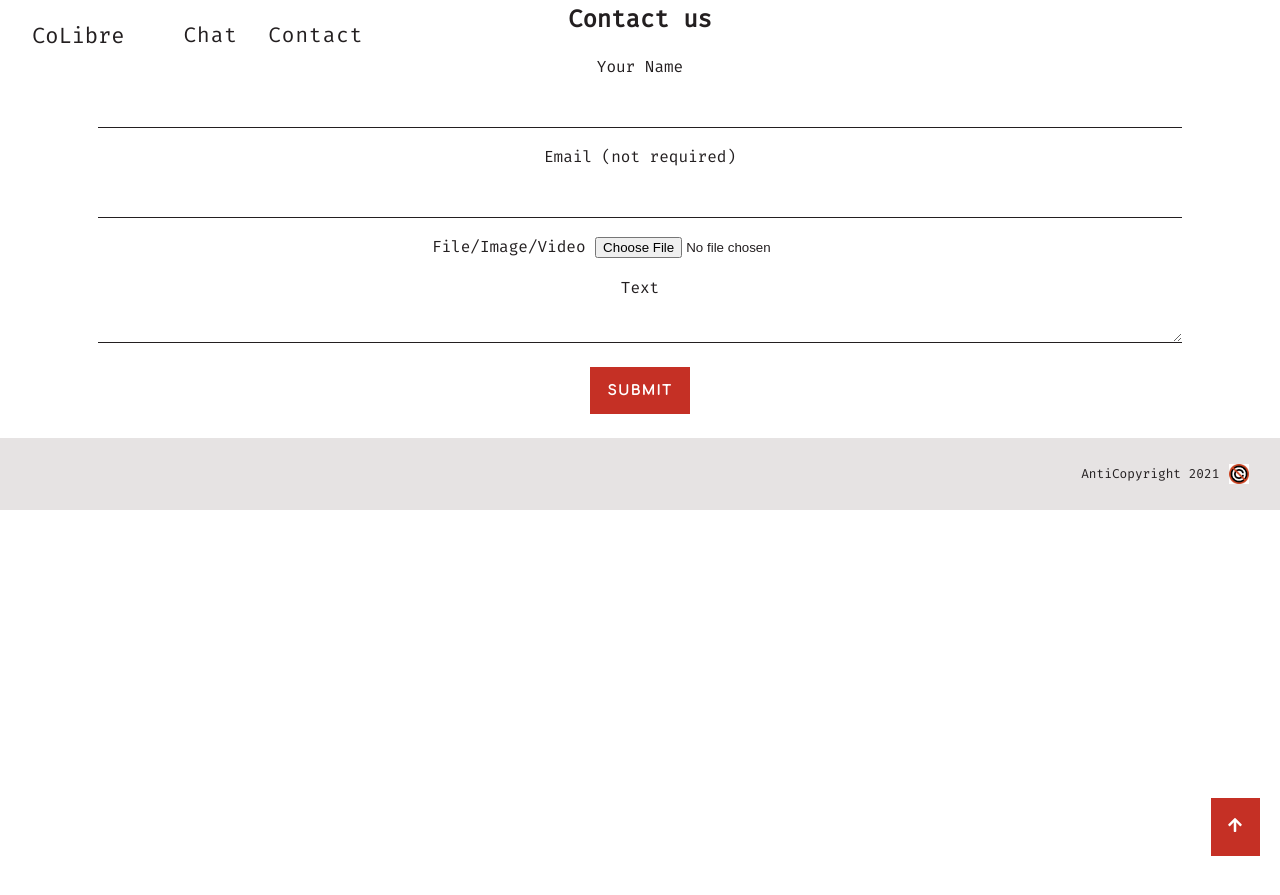
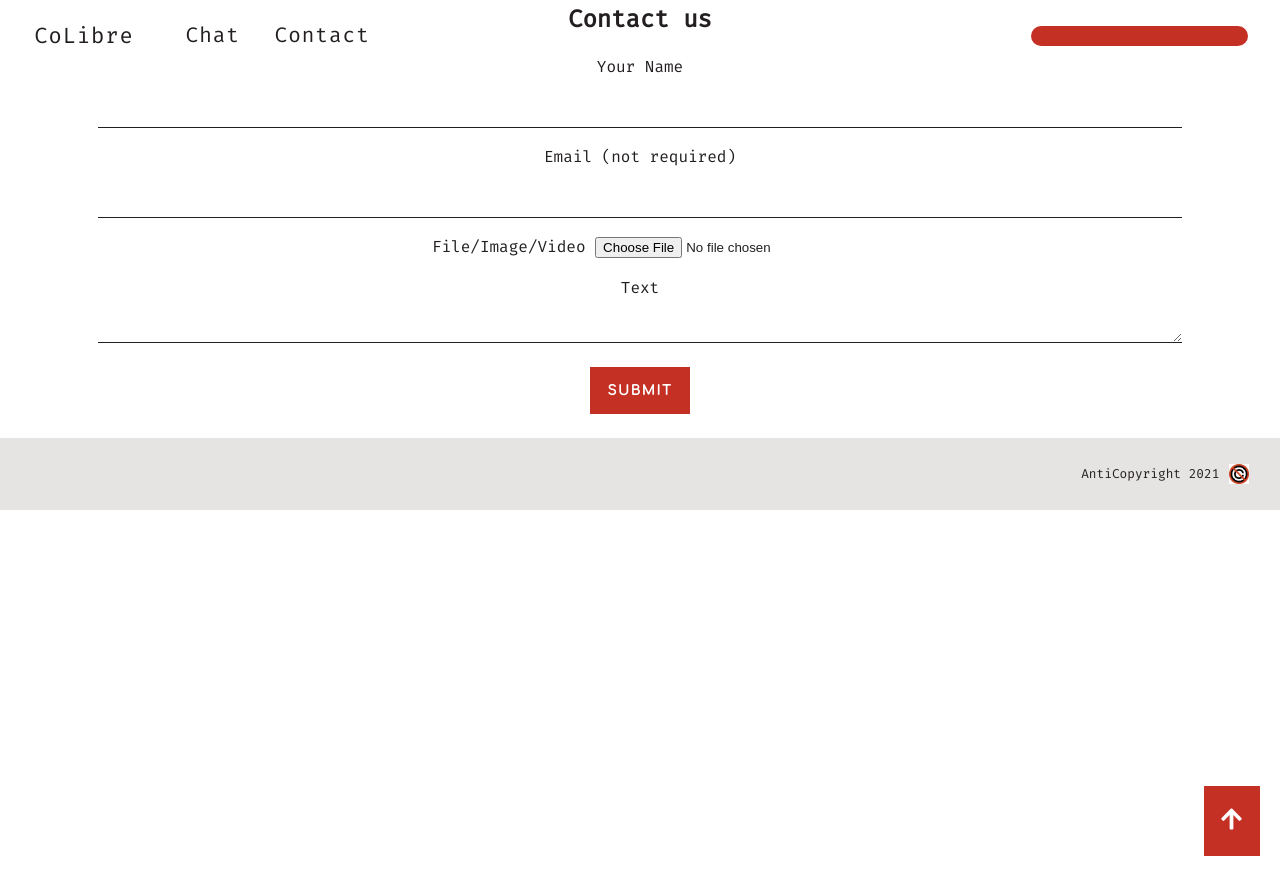
Before and after one commit to colibreradio/colibreradiotest, a Jekyll site: the page built from contact.markdown, in a window 1280 px wide. Shown: the top 895 px of the page. Built offline with Jekyll 4.4.1, drawn with Linux system fonts in a browser that asks for light colours; nearby versions of some CDN libraries; a script that is not in the unit is left out.

Commit message:
Update styles.css

```diff
--- a/css/styles.css
+++ b/css/styles.css
@@ -42,16 +42,29 @@
   width: 100%;
 }
 
+
 a {
+  color: var(--primary-color);
+  font-size: 1.5em;
+  letter-spacing: 1px;
   text-decoration: none;
+  border-bottom: 1pz solid transparent;
+  padding: 0.1em 0.1em;
+  transition: border-bottom 0.3s cubic-bezier(0.215, 0.61, 0.355, 1),
+    color 0.3s cubic-bezier(0.215, 0.61, 0.355, 1);
+}
+
+a:hover {
+  color: var(--secondary-color);
+  border-bottom: 1px solid var(--secondary-color);
+}
+
+h1,
+h3 {
   color: var(--light-color);
 }
 
-h1, h3 {
-  color: var(--light-color);
-}
-
-#chat > div >  h3 {
+#chat > div > h3 {
   padding: 1em;
 }
 
@@ -84,7 +97,7 @@
 nav .nav-cols {
   display: grid;
   grid-gap: 1px;
-  grid-template-columns: .6fr 4fr 1fr;
+  grid-template-columns: 0.6fr 4fr 1fr;
   padding-left: 2rem;
   padding-right: 2rem;
   align-items: center;
@@ -107,18 +120,21 @@
   list-style: none;
 }
 
-.nav-links a {
+/* .nav-links a {
   text-decoration: none;
   color: var(--primary-color);
   font-size: 1.5em;
   letter-spacing: 1px;
-}
+} */
 
 .player {
   display: flex;
   justify-content: flex-end;
   margin-top: 1em;
   margin-bottom: 1em;
+  background-color: var(--secondary-color);
+  padding: 0.7em;
+  border-radius: 25px;
 }
 
 .burger {
@@ -188,7 +204,6 @@
     opacity: 0;
   }
 
-
   .burger {
     display: inline;
     cursor: pointer;
@@ -200,16 +215,18 @@
 
   .playermain {
     display: inline-block;
+    background-color: var(--secondary-color);
+    padding: 0.5em;
+    border-radius: 15px;
   }
 
   .section-main {
-    height: 100vh;
+    height: 85vh;
     display: flex;
     flex-direction: column;
-    justify-content: center;
+    justify-content: flex-end;
     align-items: center;
   }
-
 }
 
 .nav-active {
@@ -290,7 +307,6 @@
   font-size: 2.5rem;
 }
 
-
 /* Showcase */
 
 #showcase {
@@ -321,7 +337,7 @@
   color: var(--primary-color);
   margin: 0;
   padding: 2em;
-  font-size: .8em;
+  font-size: 0.8em;
 }
 
 .footer-flex {
@@ -334,12 +350,10 @@
   margin: 0 5px;
 }
 
-
 @media screen and (max-width: 780px) {
   .card {
     grid-template-columns: 1fr !important;
   }
-
 }
 
 /* Utility Classes*/
@@ -355,7 +369,7 @@
   max-width: 1180px;
   text-align: center;
   margin: 0 auto;
-  padding: 0 .5rem;
+  padding: 0 0.5rem;
 }
 
 .primarycolor {
@@ -381,7 +395,6 @@
 .float-right {
   float: right;
 }
-
 
 /* Back to top button*/
 .back-to-top {
```
